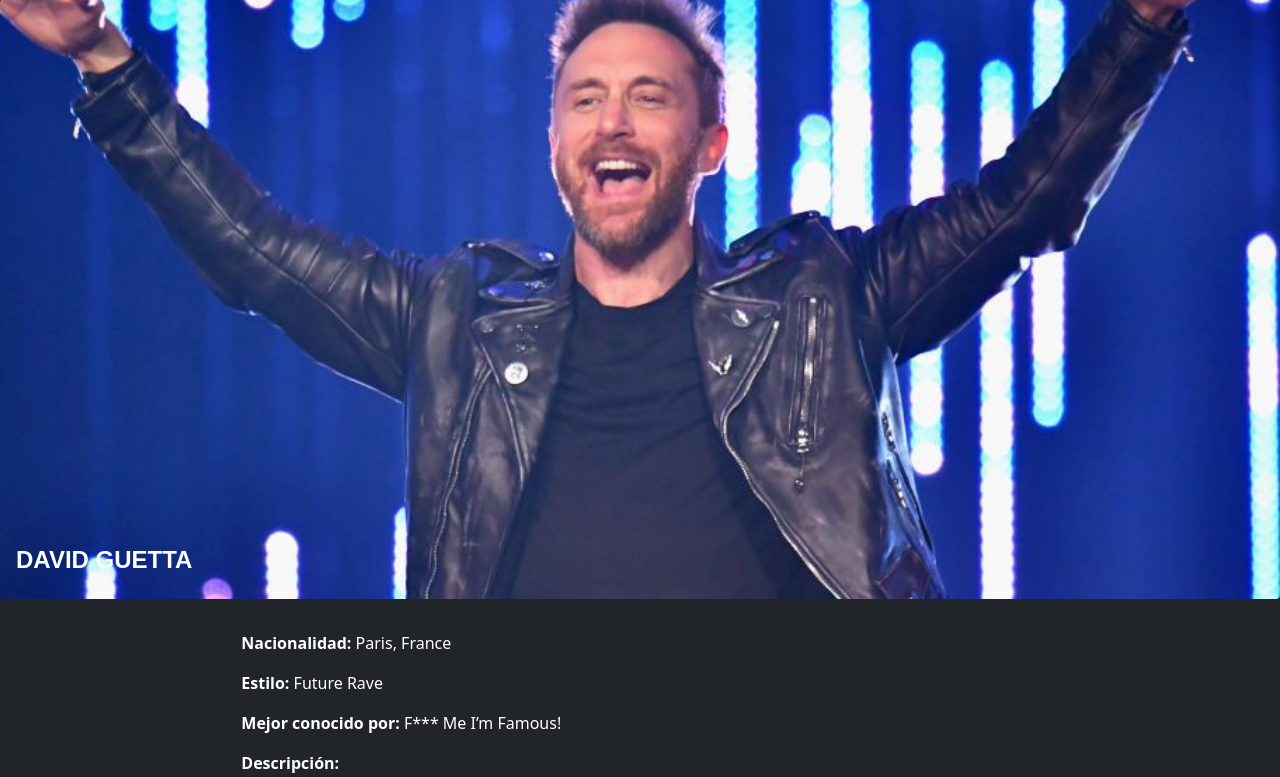
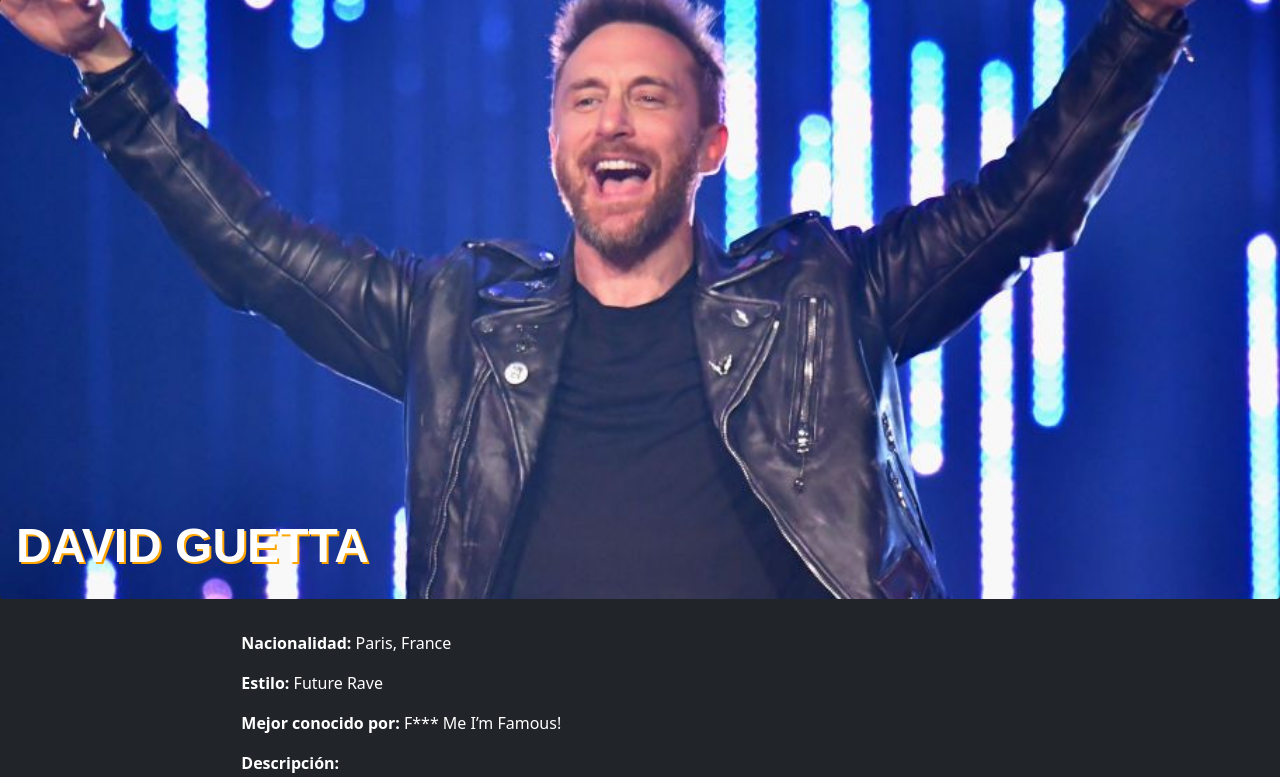
Before and after one commit to Troter2/EventManger, a Django app: page /dj/1/ in a window 1280 px wide. Shown: the part 97-874 px from the top of the page. Run offline with Django 5.2, Linux system fonts and the light colour scheme; data comes from the database, SQL or seed files in the repository; some libraries are stand-ins or nearby versions.

Commit message:
Update detail.html

```diff
--- a/templates/Dj/detail.html
+++ b/templates/Dj/detail.html
@@ -7,7 +7,7 @@
                 <div class="position-relative" style="overflow: hidden; height: 600px;">
                     <img src="{{ dj.photo.url }}" class="img-fluid w-100 h-100 rounded" style="object-fit: cover;" alt="{{ dj.name }}">
                     <div class="position-absolute bottom-0 start-0 p-3">
-                        <h1 class="text-white" style="font-family: sans-serif; font-size: 1.5em; font-weight: 900;">{{ dj.name.upper }}</h1>
+                        <h1 class="text-white" style="font-family: sans-serif; font-size: 3em; font-weight: 900;text-shadow: 2px 2px 0px orange;">{{ dj.name.upper }}</h1>
                     </div>
                 </div>
             </div>
```
